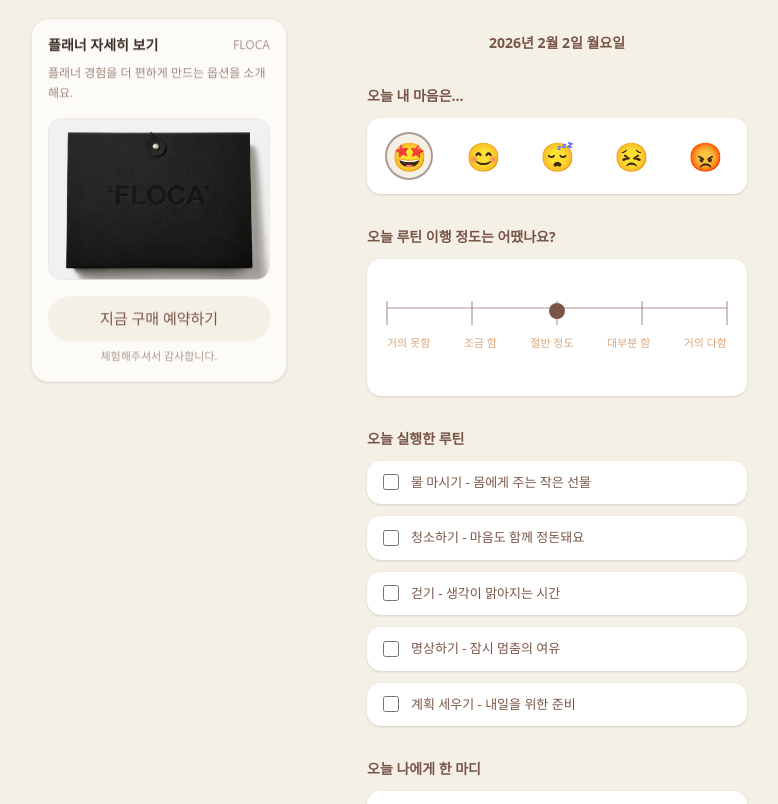
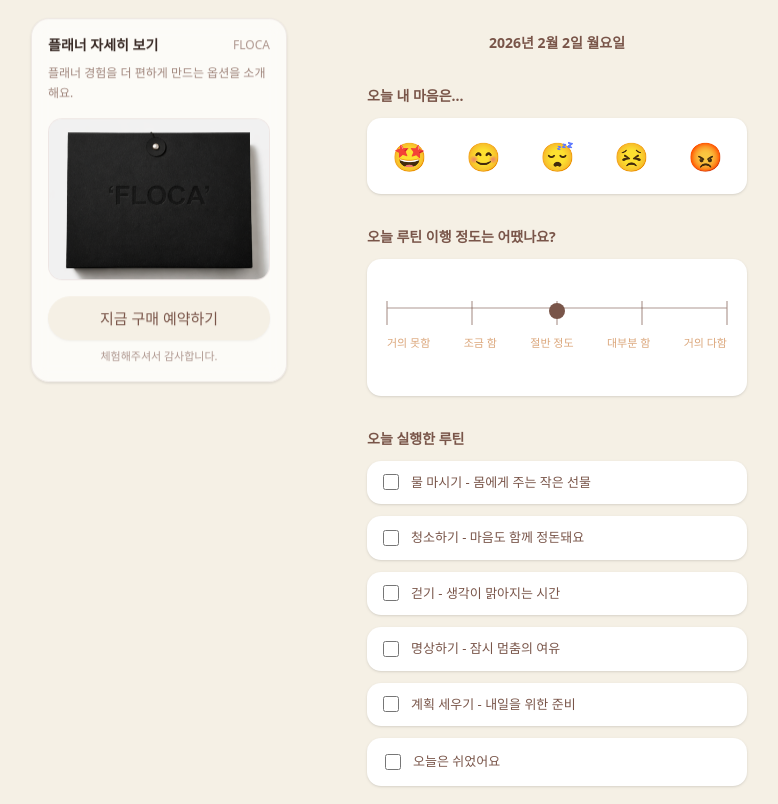
Before and after one commit to msh9176-moondi/ADHD_NFC_FE, a React (Vite) app: page /report in a window 1280 px wide. Shown: the part 200-1004 px from the top of the page, without its empty margins (243-1021 px from the left). Built offline with nearby package versions, Linux system fonts and the light colour scheme.

Commit message:
리포트페이지 수정

```diff
--- a/src/components/common/advertisement.tsx
+++ b/src/components/common/advertisement.tsx
@@ -3,7 +3,7 @@ import { Button } from '../ui/button';
 function Advertisement() {
   const handlePurchaseClick = () => {
     window.open(
-      'https://msh9176-moondi.github.io/',
+      'https://docs.google.com/forms/d/e/1FAIpQLSeaKGZtvot0w7zUkb7cRCb0h6p1Z8WznEB8450JP4BcSpqvPQ/viewform?usp=dialog',
       '_blank',
       'noopener,noreferrer',
     );
--- a/src/pages/report/Report.tsx
+++ b/src/pages/report/Report.tsx
@@ -30,23 +30,39 @@ function ReportPage() {
     });
   }, []);
 
-  const [mood, setMood] = useState<MoodKey>('excited');
+  const [mood, setMood] = useState<MoodKey | null>(null);
   const [routineScore, setRoutineScore] = useState<number>(2); // 0~4
   const [checked, setChecked] = useState<Record<number, boolean>>({});
+  const [restedToday, setRestedToday] = useState(false);
   const [note, setNote] = useState('');
 
   const card = 'bg-white rounded-xl shadow-sm';
 
   const handleSubmit = async () => {
+    // 빈 상태 검증
+    if (!mood) {
+      alert('오늘의 기분을 선택해주세요.');
+      return;
+    }
+
+    const hasCheckedRoutine = Object.values(checked).some(Boolean);
+    if (!hasCheckedRoutine && !restedToday) {
+      alert('실행한 루틴을 선택하거나, "오늘은 쉬었어요"를 선택해주세요.');
+      return;
+    }
+
     // 체크된 루틴 id 추출
-    const completedRoutineIds = ROUTINES_META.map((r, idx) =>
-      checked[idx] ? r.id : null,
-    ).filter(Boolean) as string[];
+    const completedRoutineIds = restedToday
+      ? []
+      : (ROUTINES_META.map((r, idx) =>
+          checked[idx] ? r.id : null,
+        ).filter(Boolean) as string[]);
 
     console.log('[Report] 저장 시작:', {
       mood,
       routineScore,
       completedRoutineIds,
+      restedToday,
     });
 
     try {
@@ -178,12 +194,14 @@ function ReportPage() {
                 className={[
                   card,
                   'px-4 py-3 flex items-center gap-3 cursor-pointer select-none',
+                  restedToday ? 'opacity-50' : '',
                 ].join(' ')}
               >
                 <input
                   type="checkbox"
                   className="h-4 w-4 rounded border-[#795549]/40 accent-[#795549]"
                   checked={!!checked[idx]}
+                  disabled={restedToday}
                   onChange={(e) =>
                     setChecked((prev) => ({ ...prev, [idx]: e.target.checked }))
                   }
@@ -193,6 +211,32 @@ function ReportPage() {
                 </span>
               </label>
             ))}
+
+            {/* 오늘은 쉬었어요 */}
+            <label
+              className={[
+                card,
+                'px-4 py-3 flex items-center gap-3 cursor-pointer select-none border-2',
+                restedToday
+                  ? 'border-[#DBA67A] bg-[#F5F0E5]'
+                  : 'border-transparent',
+              ].join(' ')}
+            >
+              <input
+                type="checkbox"
+                className="h-4 w-4 rounded border-[#795549]/40 accent-[#795549]"
+                checked={restedToday}
+                onChange={(e) => {
+                  setRestedToday(e.target.checked);
+                  if (e.target.checked) {
+                    setChecked({});
+                  }
+                }}
+              />
+              <span className="text-[13px] font-medium text-[#795549]">
+                오늘은 쉬었어요
+              </span>
+            </label>
           </div>
         </section>
 
```
